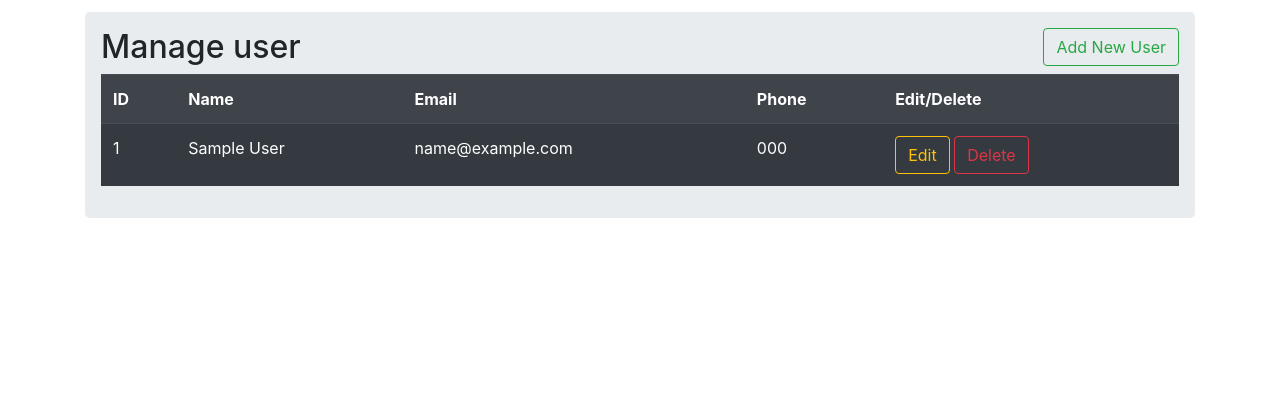
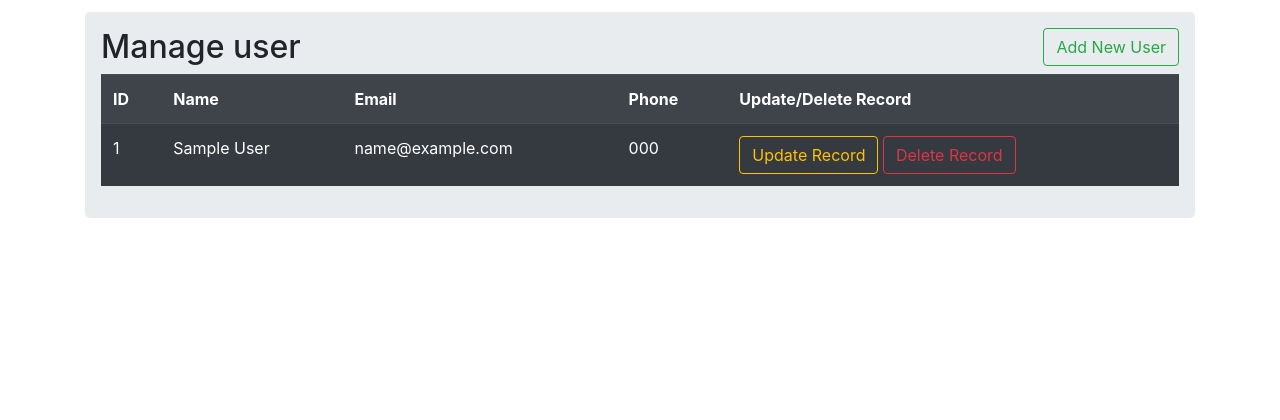
Before and after one commit to HasanFaraaz/FLASKcRUD, a Flask app: page / in a window 1280 px wide. Shown: the part 122-542 px from the top of the page. Run offline with Flask 2, Linux system fonts and the light colour scheme; tables that the repository leaves empty hold one stand-in row (values such as "Sample post"); parts of the project's set-up code (start-up, migrations or seed data) failed here and were passed over; some libraries are stand-ins or nearby versions.

Commit message:
chnaged minor things

```diff
--- a/templates/index.html
+++ b/templates/index.html
@@ -26,7 +26,7 @@
                   <th>Name</th>
                   <th>Email</th>
                   <th>Phone</th>
-                  <th>Edit/Delete</th>
+                  <th>Update/Delete Record</th>
                </tr>
                {% for row in records %}
                <tr>
@@ -35,8 +35,8 @@
                   <td>{{row.email}}</td>
                   <td>{{row.phone}}</td>
                   <td>
-                     <a href="/update/{{row.id}}" class="btn btn-outline-warning btn-xs" data-toggle="modal" data-target="#modaledit{{row.id}}">Edit</a>
-                     <a href="/delete/{{row.id}}" class="btn btn-outline-danger btn-xs" onclick="return confirm('Delete this User?')">Delete</a>
+                     <a href="/update/{{row.id}}" class="btn btn-outline-warning btn-xs" data-toggle="modal" data-target="#modaledit{{row.id}}">Update Record</a>
+                     <a href="/delete/{{row.id}}" class="btn btn-outline-danger btn-xs" onclick="return confirm('Delete this User?')">Delete Record</a>
                   </td>
                </tr>
                <!-- Modal Edit User-->
```
